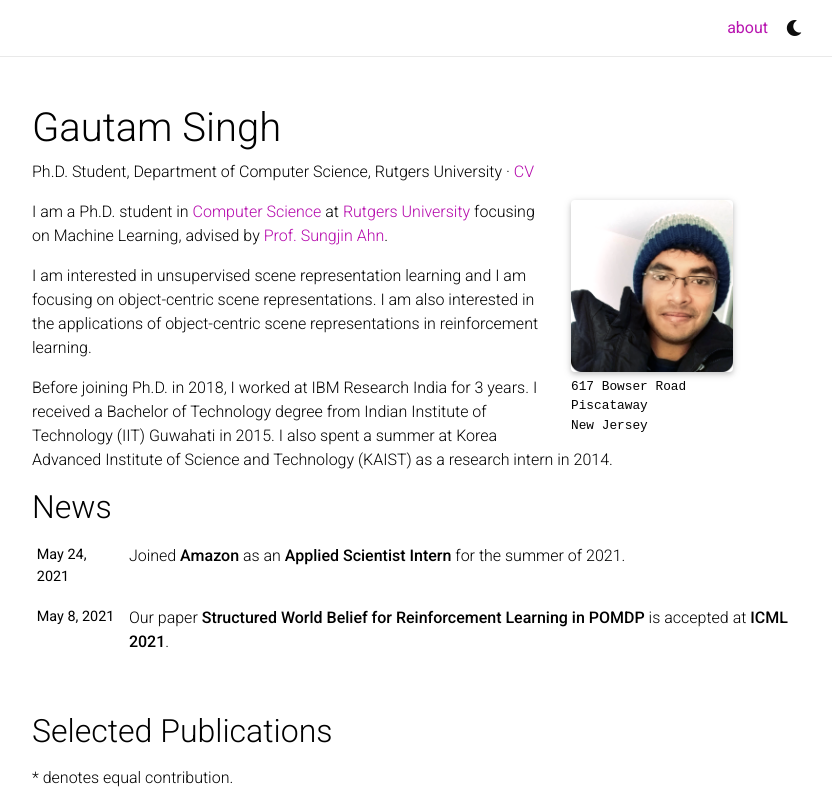
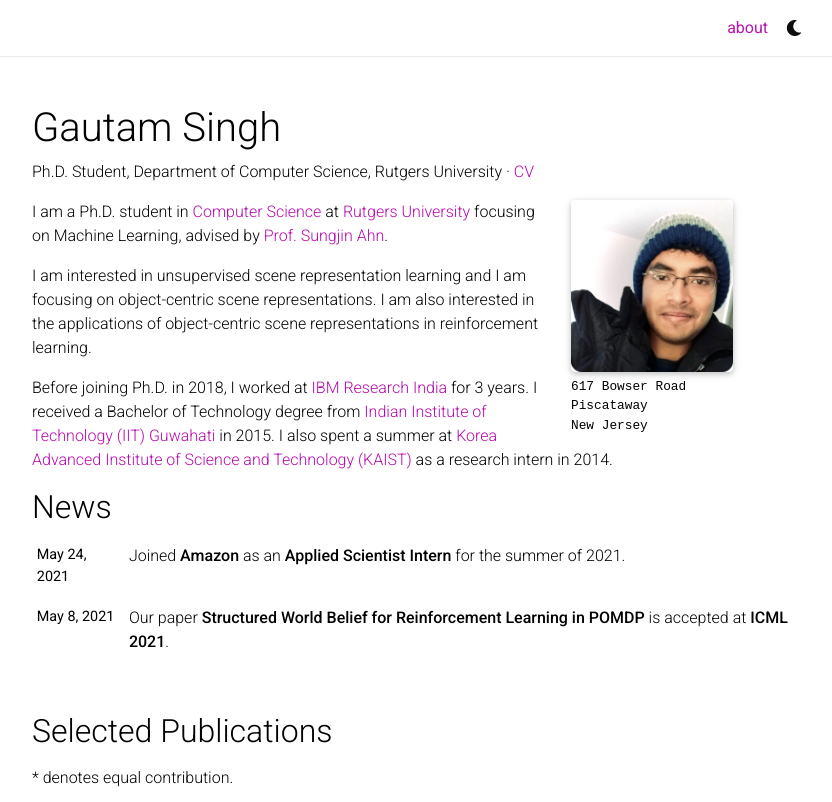
Before and after one commit to singhgautam/singhgautam.github.io, a Jekyll site: the page built from _pages/about.md, in a window 1280 px wide and 1072 px high, cut to the strip 0-802 px from the top of the window. Shown: the whole strip, without its empty margins (223-1055 px from the left). Built offline with Jekyll 4.4.1, drawn with Linux system fonts in a browser that asks for light colours; nearby versions of some CDN libraries; a style sheet for code colours, icons or effects is not loaded; some of the changed lines change nothing that is shown.

```diff
--- a/_pages/about.md
+++ b/_pages/about.md
@@ -21,4 +21,4 @@
 
 I am interested in unsupervised scene representation learning and I am focusing on object-centric scene representations. I am also interested in the applications of object-centric scene representations in reinforcement learning.
 
-Before joining Ph.D. in 2018, I worked at IBM Research India for 3 years. I received a Bachelor of Technology degree from Indian Institute of Technology (IIT) Guwahati in 2015. I also spent a summer at Korea Advanced Institute of Science and Technology (KAIST) as a research intern in 2014.
+Before joining Ph.D. in 2018, I worked at [IBM Research India](https://www.research.ibm.com/labs/india/) for 3 years. I received a Bachelor of Technology degree from [Indian Institute of Technology (IIT) Guwahati](https://www.iitg.ac.in/) in 2015. I also spent a summer at [Korea Advanced Institute of Science and Technology (KAIST)](kaist.ac.kr) as a research intern in 2014.
```
